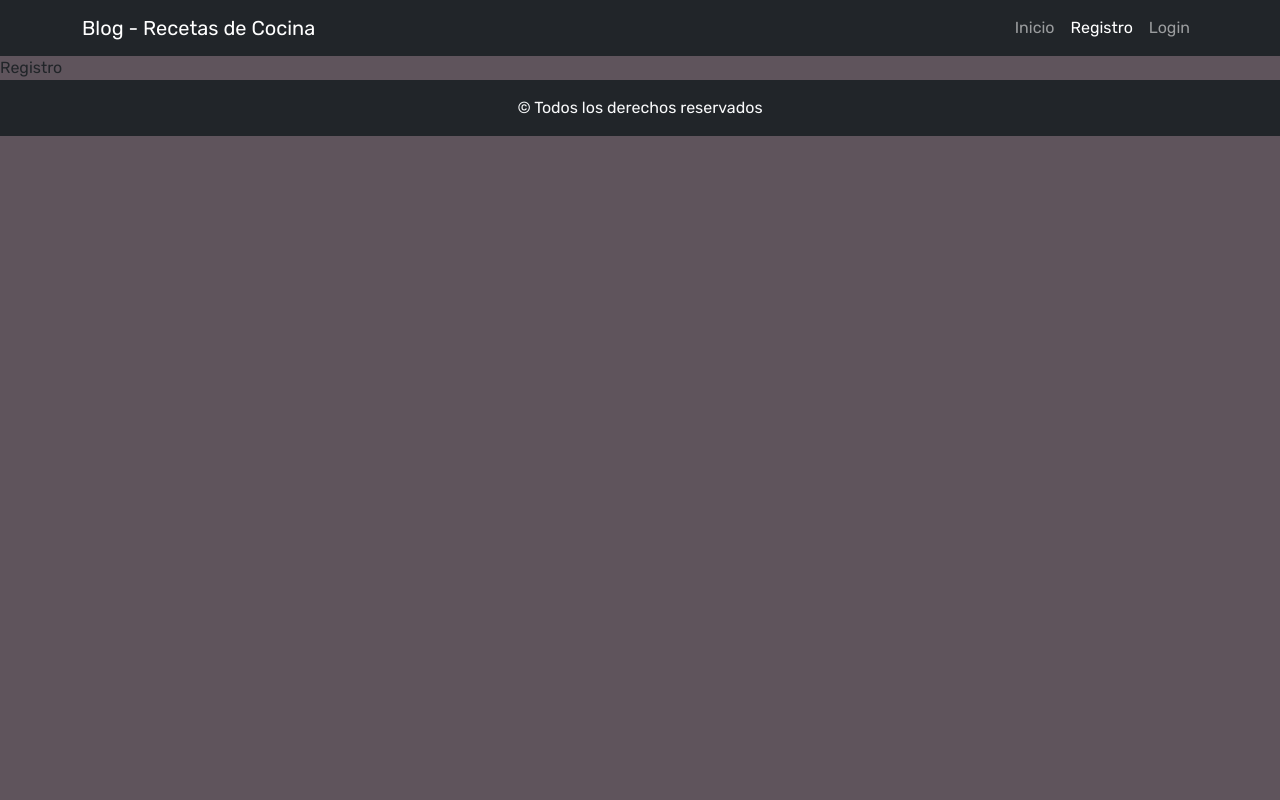
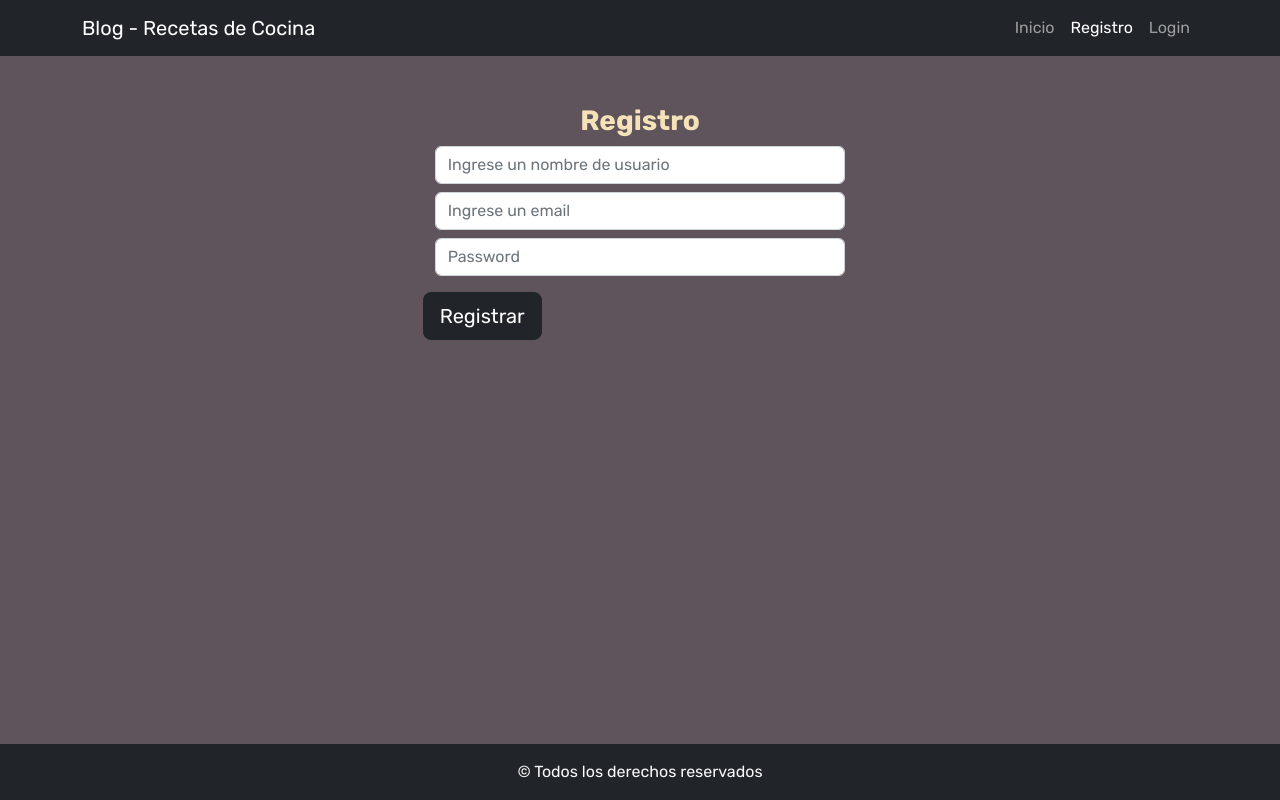
Before and after one commit to jgromerou/ej14-practico1-react, a React (Vite) app: page /registro in a window 1280 px wide. Built offline with nearby package versions, Linux system fonts and the light colour scheme; no server answers.

Commit message:
se hizo la lógica de registrar un usuario nuevo

```diff
--- a/db.json
+++ b/db.json
@@ -34,6 +34,24 @@
       "nombreUsuario": "admin",
       "email": "admin@rollingcode.com",
       "password": "123456aA"
+    },
+    {
+      "nombreUsuario": "prueba",
+      "email": "correo@correo.com",
+      "password": "123456aA",
+      "id": 2
+    },
+    {
+      "nombreUsuario": "pruebados",
+      "email": "correo@correo.com",
+      "password": "123456aA",
+      "id": 3
+    },
+    {
+      "nombreUsuario": "pruebaTres",
+      "email": "prueba@prueba.com",
+      "password": "123456aA",
+      "id": 4
     }
   ]
 }
--- a/src/components/helpers/queries.js
+++ b/src/components/helpers/queries.js
@@ -1,32 +1,45 @@
 const URLRecetas = import.meta.env.VITE_API_RECETAS;
 const URLUsuarios = import.meta.env.VITE_API_USUARIOS;
 
-export const login = async(usuario)=>{
-    try{
+export const login = async (usuario) => {
+  try {
     const respuesta = await fetch(URLUsuarios);
     const listaUsuarios = await respuesta.json();
     //buscar cual usuario tiene el mail
-        const usuarioBuscado = listaUsuarios.find((itemUsuario)=> itemUsuario.email === usuario.email);
-        if(usuarioBuscado){
+    const usuarioBuscado = listaUsuarios.find(
+      (itemUsuario) => itemUsuario.email === usuario.email
+    );
+    if (usuarioBuscado) {
       console.log('email encontrado');
-            if(usuarioBuscado.password === usuario.password){
+      if (usuarioBuscado.password === usuario.password) {
         return usuarioBuscado;
-            }else{
+      } else {
         console.log('el password es incorrecto');
         return null;
       }
-        }else{
+    } else {
       console.log('el email no existe');
-            return null
+      return null;
     }
-    }catch(error){
-        console.log(error)
+  } catch (error) {
+    console.log(error);
   }
+};
+
+export const registrar = async (usuarioNuevo) => {
+  try {
+    const respuesta = await fetch(`${URLUsuarios}`, {
+      method: 'POST',
+      headers: {
+        'Content-Type': 'application/json',
+      },
+      body: JSON.stringify(usuarioNuevo),
+    });
+    return respuesta.json();
+  } catch (error) {
+    console.log(error);
   }
-
-
-
-
+};
 
 export const obtenerListaRecetas = async () => {
   try {
@@ -38,16 +51,15 @@ export const obtenerListaRecetas = async () => {
   }
 };
 
-export const consultaReceta = async (id) =>{
-  try{
-      const respuesta = await fetch(URLRecetas+'/'+id);
+export const consultaReceta = async (id) => {
+  try {
+    const respuesta = await fetch(URLRecetas + '/' + id);
     const receta = await respuesta.json();
     return receta;
-  }catch(error){
+  } catch (error) {
     console.log(error);
   }
-}
-
+};
 
 export const consultaAgregarReceta = async (receta) => {
   try {
--- a/src/components/views/Registro.jsx
+++ b/src/components/views/Registro.jsx
@@ -1,9 +1,105 @@
-
+import { Button, Form } from 'react-bootstrap';
+import { useForm } from 'react-hook-form';
+import { useNavigate } from 'react-router-dom';
+import { registrar } from '../helpers/queries';
+import Swal from 'sweetalert2';
 
 const Registro = () => {
+  const {
+    register,
+    handleSubmit,
+    formState: { errors },
+  } = useForm();
+  const navegacion = useNavigate();
+  const onSubmit = (usuarioNuevo) => {
+    registrar(usuarioNuevo).then((respuesta) => {
+      console.log(respuesta);
+      if (respuesta) {
+        Swal.fire(
+          'Bienvenido',
+          `${respuesta.nombreUsuario} registrado correctamente. Tiene que iniciar sesión`,
+          'success'
+        );
+        navegacion('/login');
+      } else {
+        Swal.fire(
+          'Error',
+          'No se pudo registrar el usuario, intente más tarde',
+          'error'
+        );
+      }
+    });
+  };
   return (
-    <div>Registro</div>
-  )
-}
+    <div className="mt-5 mainSection">
+      <h3 className="text-center">Registro</h3>
+      <div className="row justify-content-center">
+        <div className="col-12 col-sm-8 col-md-6 col-xl-4">
+          <Form onSubmit={handleSubmit(onSubmit)}>
+            <Form.Group className="mb-2">
+              <Form.Control
+                type="text"
+                placeholder="Ingrese un nombre de usuario"
+                {...register('nombreUsuario', {
+                  required: 'El Nombre de Usuario es un dato obligatorio.',
+                  pattern: {
+                    value: /^[A-Za-z]+$/,
+                    message: 'Por favor, ingrese solo letras.',
+                  },
+                })}
+              />
+              <Form.Text className="text-danger my-2 py-3">
+                {errors.nombreUsuario?.message}
+              </Form.Text>
+            </Form.Group>
+            <Form.Group className="mb-2">
+              <Form.Control
+                placeholder="Ingrese un email"
+                {...register('email', {
+                  required: 'El Email es un dato obligatorio.',
+                  pattern: {
+                    value:
+                      /^[a-z0-9!#$%&'*+/=?^_`{|}~-]+(?:\.[a-z0-9!#$%&'*+/=?^_`{|}~-]+)*@(?:[a-z0-9](?:[a-z0-9-]*[a-z0-9])?\.)+[a-z0-9](?:[a-z0-9-]*[a-z0-9])?$/,
+                    message:
+                      'El Email debe cumplir con el formato correo@correo.com',
+                  },
+                })}
+              />
+              <Form.Text className="text-danger my-2 py-3">
+                {errors.email?.message}
+              </Form.Text>
+            </Form.Group>
+            <Form.Group className="mb-3" controlId="formPassword">
+              <Form.Control
+                type="password"
+                placeholder="Password"
+                {...register('password', {
+                  required: 'El Password es un dato obligatorio.',
+                  pattern: {
+                    value: /^(?=\w*\d)(?=\w*[A-Z])(?=\w*[a-z])\S{8,16}$/,
+                    message:
+                      'La contraseña debe tener al entre 8 y 16 caracteres, al menos un dígito, al menos una minúscula y al menos una mayúscula.',
+                  },
+                })}
+              />
+              <Form.Text className="text-danger my-2 py-3">
+                {errors.password?.message}
+              </Form.Text>
+            </Form.Group>
 
-export default Registro
+            <div className="row">
+              <Button
+                className="btn btn-dark btn-lg btn-block mb-2"
+                type="submit"
+              >
+                Registrar
+              </Button>
+            </div>
+          </Form>
+        </div>
+      </div>
+    </div>
+  );
+};
+
+export default Registro;
```
Lines whose indentation alone changed are shown as unchanged.
